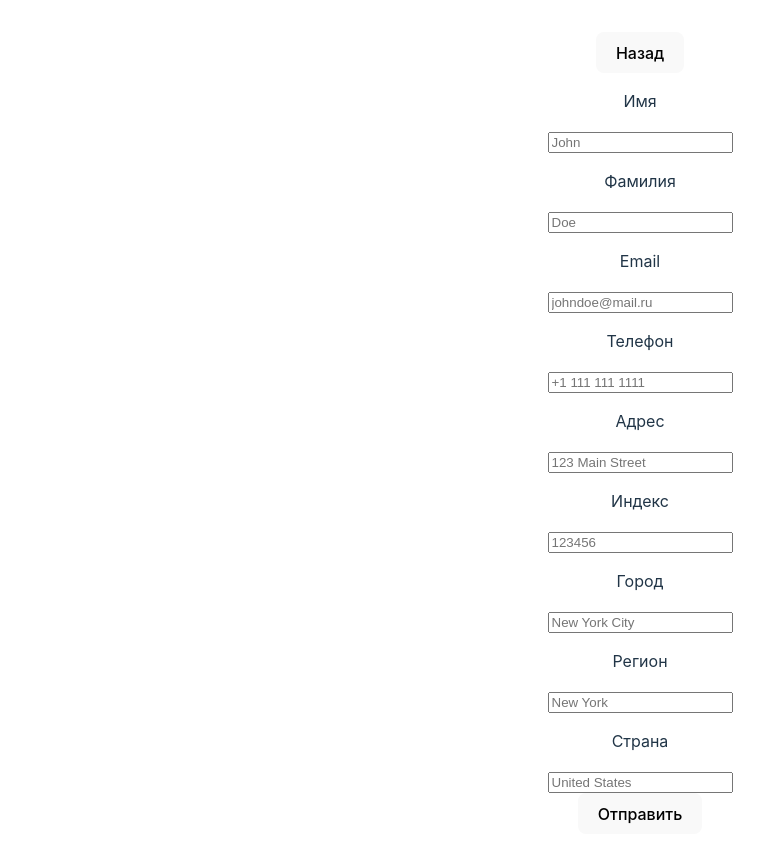
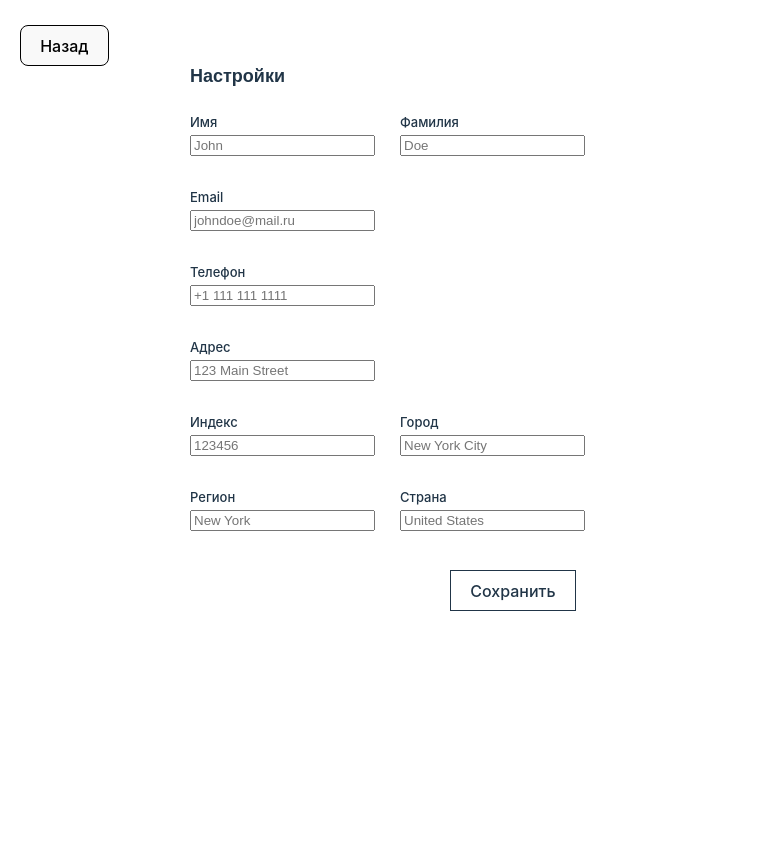
Before and after one commit to kirillkeril/dto_front, a React (Vite) app: page / in a window 1280 px wide. Shown: the top 862 px of the page, without its empty margins (0-776 px from the left). After the commit the page ends 800 px from the top, so only its background shows below. Built offline with nearby package versions, Linux system fonts and the light colour scheme.

Commit message:
rasstanovka

```diff
--- a/src/App.css
+++ b/src/App.css
@@ -1,42 +1,155 @@
-#root {
-    max-width: 1280px;
-    margin: 0 auto;
-    padding: 2rem;
-    text-align: center;
+.nazad {
+  border-color: light-dark(
+    var(--mantine-color-gray-3),
+    var(--mantine-color-dark-4));
+  position: absolute;
+  top: 25px;
+  left: 20px;
 }
-
-  .logo {
-    height: 6em;
-    padding: 1.5em;
-    will-change: filter;
-    transition: filter 300ms;
+.nastroiki {
+  position: absolute;
+  top: 45px;
+  left: 190px;
+  font-weight:700;
+  font-family:Arial, Helvetica, sans-serif;
+  font-style: normal;
+  font-size:large;
 }
-  .logo:hover {
-    filter: drop-shadow(0 0 2em #646cffaa);
+.name {
+  position: absolute;
+  top: 100px;
+  left: 190px;
+  font-size:small;
+  font-weight: 500;
 }
-  .logo.react:hover {
-    filter: drop-shadow(0 0 2em #61dafbaa);
+.boxname {
+  position: absolute;
+  top: 135px;
+  left: 190px;
+  font-size:small;
+  font-weight: 500;
 }
-
-  @keyframes logo-spin {
-    from {
-      transform: rotate(0deg);
+.fam {
+  position: absolute;
+  top: 100px;
+  left: 400px;
+  font-size:small;
+  font-weight: 500;
 }
-    to {
-      transform: rotate(360deg);
+.boxfam {
+  position: absolute;
+  top: 135px;
+  left: 400px;
+  font-size:small;
+  font-weight: 500;
 }
+.email {
+  position: absolute;
+  top: 175px;
+  left: 190px;
+  font-size:small;
+  font-weight: 500;
 }
-
-  @media (prefers-reduced-motion: no-preference) {
-    a:nth-of-type(2) .logo {
-      animation: logo-spin infinite 20s linear;
+.boxmail {
+  position: absolute;
+  top: 210px;
+  left: 190px;
+  font-size:small;
+  font-weight: 500;
 }
+.number {
+  position: absolute;
+  top: 250px;
+  left: 190px;
+  font-size:small;
+  font-weight: 500;
 }
-
-  .card {
-    padding: 2em;
+.boxnumber {
+  position: absolute;
+  top: 285px;
+  left: 190px;
+  font-size:small;
+  font-weight: 500;
 }
-
-  .read-the-docs {
-    color: #888;
+.address {
+  position: absolute;
+  top: 325px;
+  left: 190px;
+  font-size:small;
+  font-weight: 500;
 }
+.boxaddress {
+  position: absolute;
+  top: 360px;
+  left: 190px;
+  font-size:small;
+  font-weight: 500;
+}
+.index {
+  position: absolute;
+  top: 400px;
+  left: 190px;
+  font-size:small;
+  font-weight: 500;
+}
+.boxindex {
+  position: absolute;
+  top: 435px;
+  left: 190px;
+  font-size:small;
+  font-weight: 500;
+}
+.city {
+  position: absolute;
+  top: 400px;
+  left: 400px;
+  font-size:small;
+  font-weight: 500;
+}
+.boxcity {
+  position: absolute;
+  top: 435px;
+  left: 400px;
+  font-size:small;
+  font-weight: 500;
+}
+.region {
+  position: absolute;
+  top: 475px;
+  left: 190px;
+  font-size:small;
+  font-weight: 500;
+}
+.boxregion {
+  position: absolute;
+  top: 510px;
+  left: 190px;
+  font-size:small;
+  font-weight: 500;
+}
+.country {
+  position: absolute;
+  top: 475px;
+  left: 400px;
+  font-size:small;
+  font-weight: 500;
+}
+.boxcountry {
+  position: absolute;
+  top: 510px;
+  left: 400px;
+  font-size:small;
+  font-weight: 500;
+}
+.send {
+  position: absolute;
+  top: 570px;
+  left: 450px;
+  border-color: light-dark(
+    var(--mantine-color-gray-3),
+    var(--mantine-color-dark-4));
+  &[data-variant='danger'] {
+  background-color: var(--mantine-color-gray-3);
+  color: var(--mantine-color-gray-0);
+  border-radius: 0%;
+}}
--- a/src/App.tsx
+++ b/src/App.tsx
@@ -4,26 +4,58 @@ import { Input, Button, Text } from "@mantine/core";
 function App() {
   return (
     <>
-    <Button>Назад</Button>
-    <Text>Имя</Text>
-    <Input placeholder="John"/>
-    <Text>Фамилия</Text>
-    <Input placeholder="Doe" />
-    <Text>Email</Text>
-    <Input placeholder="johndoe@mail.ru" />
-    <Text>Телефон</Text>
-    <Input placeholder="+1 111 111 1111" />
-    <Text>Адрес</Text>
-    <Input placeholder="123 Main Street" />
-    <Text>Индекс</Text>
-    <Input placeholder="123456" />
-    <Text>Город</Text>
-    <Input placeholder="New York City" />
-    <Text>Регион</Text>
-    <Input placeholder="New York" />
-    <Text>Страна</Text>
-    <Input placeholder="United States" />
-    <Button variant="filled">Отправить</Button>
+    <Button className={'nazad'}>Назад</Button>
+    <Text className={'nastroiki'}>Настройки</Text>
+    <Text className={'name'}>Имя</Text>
+    <Input
+    className={'boxname'}
+    placeholder="John"
+    />
+    <Text className={'fam'} >Фамилия</Text>
+    <Input
+    className={'boxfam'}
+    placeholder="Doe"
+    />
+    <Text className={'email'} >Email</Text>
+    <Input
+
+    className={'boxmail'}
+    placeholder="johndoe@mail.ru"
+    />
+    <Text className={'number'} >Телефон</Text>
+    <Input
+    className={'boxnumber'}
+    placeholder="+1 111 111 1111"
+    />
+    <Text className={'address'} >Адрес</Text>
+    <Input
+    className={'boxaddress'}
+    placeholder="123 Main Street"
+    />
+    <Text className={'index'} >Индекс</Text>
+    <Input
+    className={'boxindex'}
+    placeholder="123456"
+    />
+    <Text className={'city'} >Город</Text>
+    <Input
+    className={'boxcity'}
+    placeholder="New York City"
+    />
+    <Text className={'region'} >Регион</Text>
+    <Input
+    className={'boxregion'}
+    placeholder="New York"
+    />
+    <Text className={'country'} >Страна</Text>
+    <Input
+    className={'boxcountry'}
+    placeholder="United States"
+    />
+    <Button
+    variant="danger"
+    className={'send'}
+    >Сохранить</Button>
     </>
   );
 }
```
Lines whose indentation alone changed are shown as unchanged.
